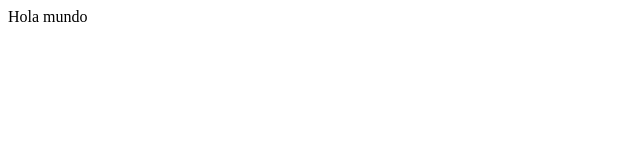
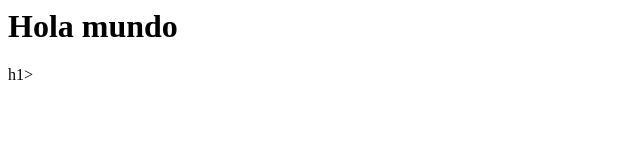
Before and after one commit to leonelmoyanoo/portafolio, a plain HTML site: page index.html in a window 1280 px wide. Shown: the whole page, without its empty margins (0-640 px from the left). Drawn offline with Linux system fonts and the light colour scheme.

Commit message:
Update index.html

```diff
--- a/index.html
+++ b/index.html
@@ -1 +1 @@
-</h1> Hola mundo <h1>
+<h1> Hola mundo </h1>h1>
```
